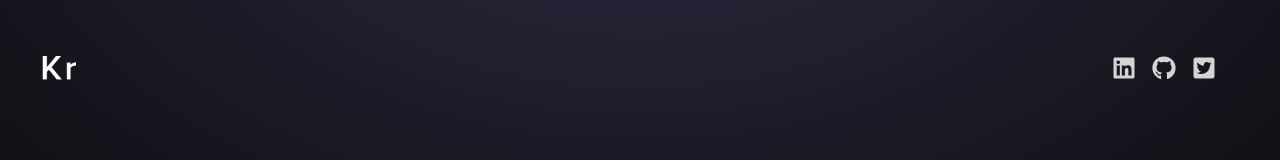
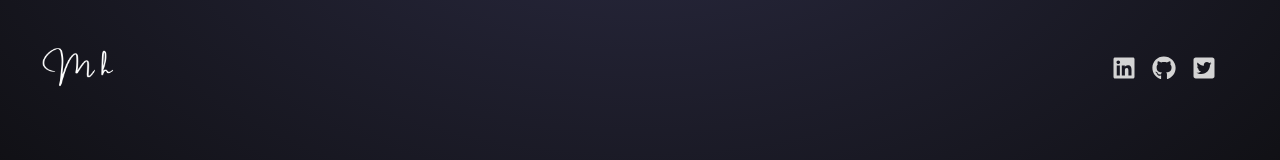
Before and after one commit to Cruel-Crab/portfolio-website, a React (Vite) app: page / in a window 1280 px wide. Shown: the top 160 px of the page. Built offline with nearby package versions, Linux system fonts and the light colour scheme.

Commit message:
feat: add personal logo

```diff
--- a/src/components/Navbar.jsx
+++ b/src/components/Navbar.jsx
@@ -1,5 +1,5 @@
 import React from "react";
-import logo from "../assets/kevinRushLogo.png";
+import logo from "../assets/mohmdHiraniTransparentLogo.png";
 import { FaLinkedin, FaGithub, FaTwitterSquare } from "react-icons/fa";
 
 const Navbar = () => {
@@ -7,7 +7,7 @@ const Navbar = () => {
     <div>
       <nav className="mb-20 flex items-center justify-between py-6">
         <div className="flex flex-shrink-0 items-center">
-          <img src={logo} alt="" className="mx-2 w-10" />
+          <img src={logo} alt="" className="mx-2 w-20" />
         </div>
         <div className="m-8 flex items-center justify-center gap-4 text-2xl">
           <a href="http://linkedin.com/in/mohammed-hirani" target="_blank" rel="noopener noreferrer"><FaLinkedin /></a>
```
Also changed, not shown: src/assets/mohmdHiraniTransparentLogo.png (added).
